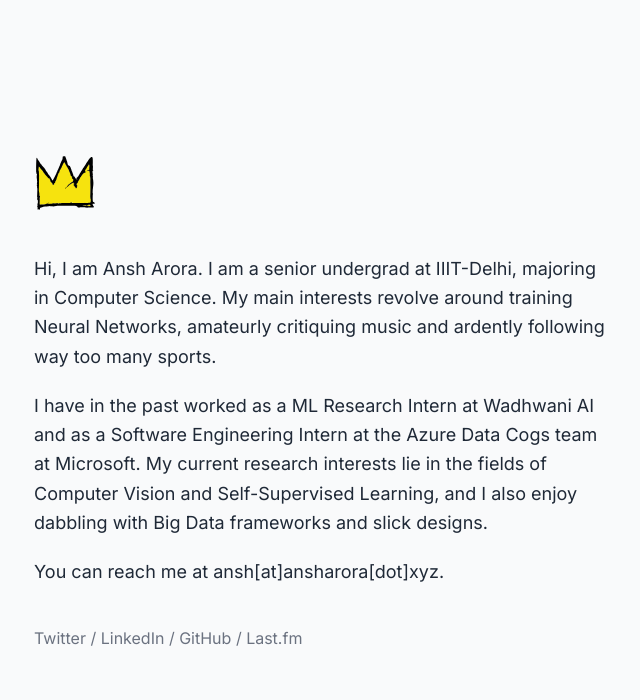
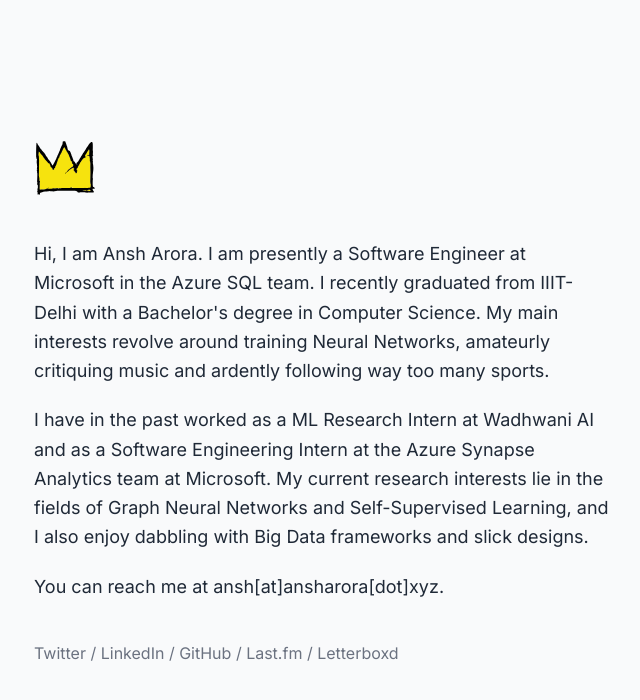
Before and after one commit to arora-ansh/My-Website, a website built with Vite: page index.html in a window 1280 px wide. Shown: the whole page, without its empty margins (318-958 px from the left). Built offline with nearby package versions, Linux system fonts and the light colour scheme.

Commit message:
Update index.html

```diff
--- a/index.html
+++ b/index.html
@@ -5,7 +5,7 @@
     <meta http-equiv="X-UA-Compatible" content="IE=edge" />
     <meta name="author" content="Ansh Arora">
     <meta name="keywords" content="software, engineer, iiitd, computer science, microsoft, wadhwani, neural networks, ml, dl, ai, artifical intelligence, deep learning, machine learning, twitter">
-    <meta name="description" content="Hi, I am Ansh Arora. I am a senior undergrad at IIIT-Delhi, majoring in Computer Science.">
+    <meta name="description" content="Hey there! I'm Ansh Arora, a Software Engineer currently working at Microsoft. I love all things Computer Science.">
     <meta name="viewport" content="width=device-width, initial-scale=1.0" />
     <link rel="icon" href="/crown.svg" />
     <title>Ansh Arora</title>
@@ -26,13 +26,14 @@
       <img src="/crown.svg" class="h-16 w-16" />
       <article class="space-y-5 text-lg leading-relaxed text-gray-800">
         <p>
-          Hi, I am Ansh Arora. I am a senior undergrad at IIIT-Delhi, majoring in Computer Science.
+          Hi, I am Ansh Arora. I am presently a Software Engineer at <a href="https://www.microsoft.com/">Microsoft</a> in the Azure SQL team.
+          I recently graduated from <a href="https://www.iiitd.ac.in">IIIT-Delhi</a> with a Bachelor's degree in Computer Science.
           My main interests revolve around training Neural Networks, amateurly critiquing music and
           ardently following way too many sports.
         </p>
         <p>
           I have in the past worked as a ML Research Intern at <a href="https://www.wadhwaniai.org/">Wadhwani AI</a> and as a Software Engineering Intern at the
-          Azure Data Cogs team at <a href="https://www.microsoft.com/">Microsoft</a>. My current research interests lie in the fields of Computer Vision
+          Azure Synapse Analytics team at <a href="https://www.microsoft.com/">Microsoft</a>. My current research interests lie in the fields of Graph Neural Networks
           and Self-Supervised Learning, and I also enjoy dabbling with Big Data frameworks and slick designs.
         </p>
         <p>
@@ -47,6 +48,8 @@
         <a rel="noopener" href="https://github.com/arora-ansh">GitHub</a>
         <span>/</span>
         <a rel="noopener" href="https://www.last.fm/user/wtfansh">Last.fm</a>
+        <span>/</span>
+        <a rel="noopener" href="https://letterboxd.com/wtfansh/">Letterboxd</a>
       </nav>
     </main>
   </body>
```
